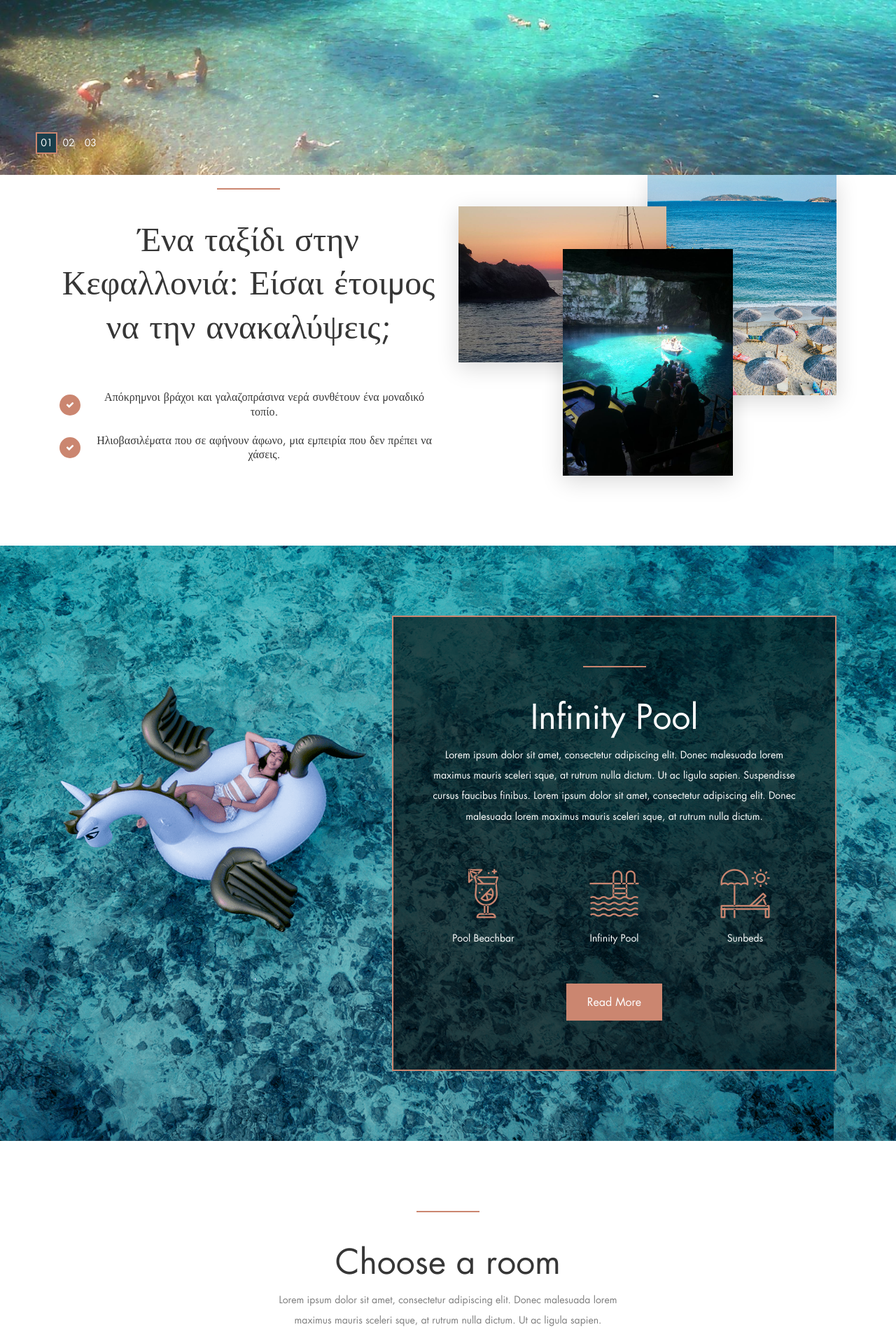
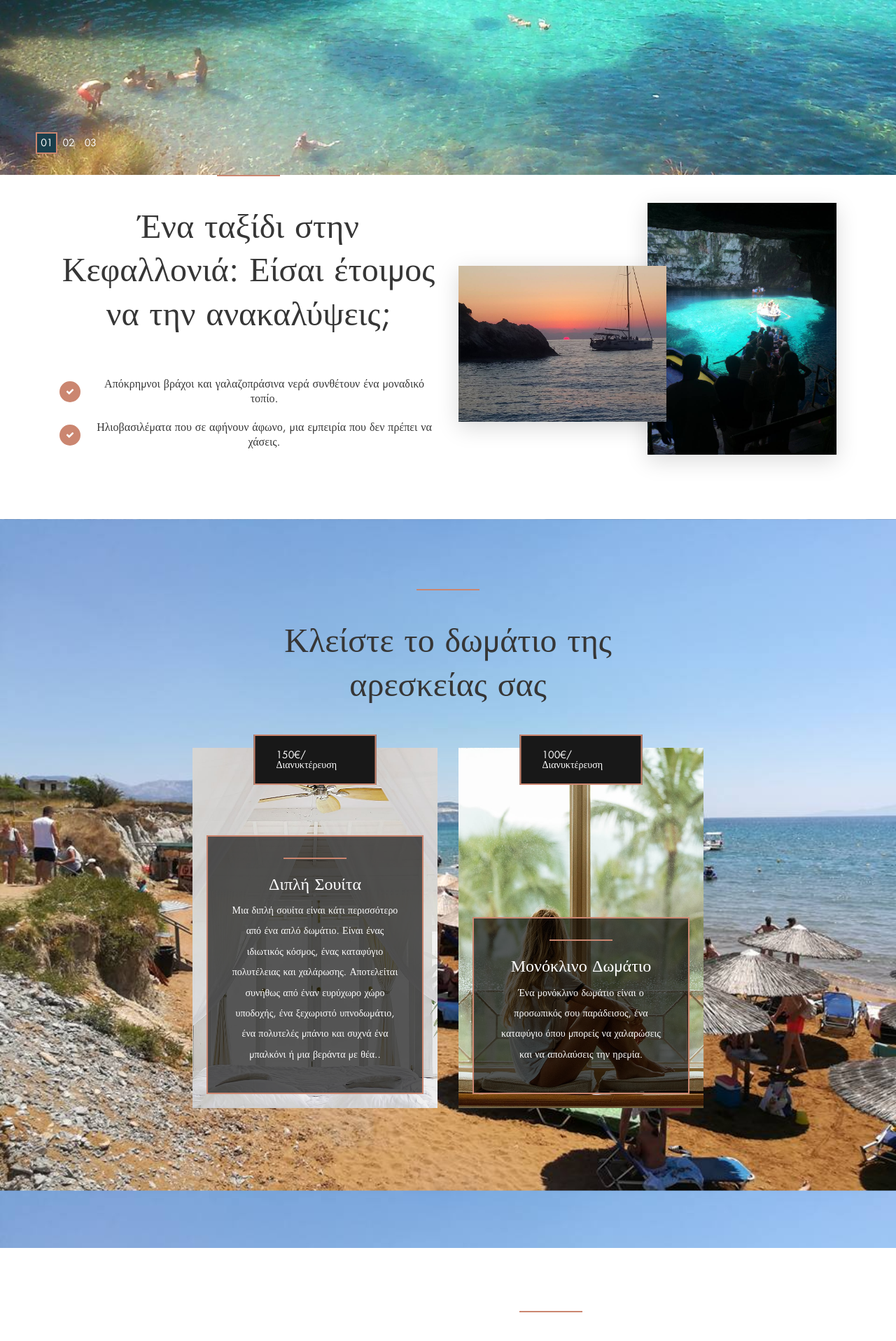
Before and after one commit to DimitrisTakos/Diplomatiki, a Django app: page / in a window 1280 px wide. Shown: the part 700-2617 px from the top of the page at 70% size. Run offline with Django 5.2, Linux system fonts and the light colour scheme; a map, chart or similar area stays blank; some libraries are stand-ins or nearby versions; some web fonts are replaced; grey boxes are pictures that could not be loaded.

Commit message:
Update main_page.html ver.8

```diff
--- a/static/tourismingreece/css/style.css
+++ b/static/tourismingreece/css/style.css
@@ -885,7 +885,7 @@ img {
     left: 50%;
     -webkit-transform: translateX(-50%);
     transform: translateX(-50%);
-    padding: 10px 15px;
+    padding: 20px 30px;
     background-color: #181818;
     border: 2px solid #cb8670;
     display: inline-block;
--- a/tourismingreece/templates/tourismingreece/main_page.html
+++ b/tourismingreece/templates/tourismingreece/main_page.html
@@ -148,15 +148,11 @@
                     <div class="about-thumbnail homepage mb-100">
                         <!-- Πρώτη Εικόνα -->
                         <div class="first-img wow fadeInUp" data-wow-delay="100ms">
-                            <img src="{% static 'tourismingreece/img/bg-img/5.jpg' %}" alt="">
+                            <img src="{% static 'tourismingreece/img/bg-img/image_5.jpg' %}" alt="">
                         </div>
                         <!-- Δεύτερη Εικόνα -->
                         <div class="second-img wow fadeInUp" data-wow-delay="300ms">
                             <img src="{% static 'tourismingreece/img/bg-img/image_4.jpg' %}" alt="">
-                        </div>
-                        <!-- Τρίτη Εικόνα -->
-                        <div class="third-img wow fadeInUp" data-wow-delay="500ms">
-                            <img src="{% static 'tourismingreece/img/bg-img/image_5.jpg' %}" alt="">
                         </div>
                     </div>
                 </div>
@@ -165,119 +161,59 @@
     </section>
 
 
-    <!-- ##### Pool Area Start ##### -->
-    <section class="pool-area section-padding-100 bg-img bg-fixed" style="background-image: url({% static 'tourismingreece/img/bg-img/4.png' %});">
-        <div class="container">
-            <div class="row justify-content-end">
-                <div class="col-12 col-lg-7">
-                    <div class="pool-content text-center wow fadeInUp" data-wow-delay="300ms">
-                        <div class="section-heading text-center white">
-                            <div class="line-"></div>
-                            <h2>Infinity Pool</h2>
-                            <p>Lorem ipsum dolor sit amet, consectetur adipiscing elit. Donec malesuada lorem maximus mauris sceleri sque, at rutrum nulla dictum. Ut ac ligula sapien. Suspendisse cursus faucibus finibus. Lorem ipsum dolor sit amet, consectetur adipiscing elit. Donec malesuada lorem maximus mauris sceleri sque, at rutrum nulla dictum.</p>
-                        </div>
-
-                        <div class="row">
-                            <div class="col-12 col-sm-4">
-                                <div class="pool-feature">
-                                    <i class="icon-cocktail-1"></i>
-                                    <p>Pool Beachbar</p>
-                                </div>
-                            </div>
-                            <div class="col-12 col-sm-4">
-                                <div class="pool-feature">
-                                    <i class="icon-swimming-pool"></i>
-                                    <p>Infinity Pool</p>
-                                </div>
-                            </div>
-                            <div class="col-12 col-sm-4">
-                                <div class="pool-feature">
-                                    <i class="icon-beach"></i>
-                                    <p>Sunbeds</p>
-                                </div>
-                            </div>
-                        </div>
-                        <!-- Button -->
-                        <a href="#" class="btn palatin-btn mt-50">Read More</a>
-                    </div>
-                </div>
-            </div>
-        </div>
-    </section>
-    <!-- ##### Pool Area End ##### -->
-
-    <!-- ##### Rooms Area Start ##### -->
-    <section class="rooms-area section-padding-100-0">
+   <!-- Τιμές Δωματίων -->
+    <section class="pool-area section-padding-100 bg-img bg-fixed" style="background-image: url({% static 'tourismingreece/img/bg-img/image_6.jpg' %});">
         <div class="container">
             <div class="row justify-content-center">
                 <div class="col-12 col-lg-6">
                     <div class="section-heading text-center">
                         <div class="line-"></div>
-                        <h2>Choose a room</h2>
-                        <p>Lorem ipsum dolor sit amet, consectetur adipiscing elit. Donec malesuada lorem maximus mauris sceleri sque, at rutrum nulla dictum. Ut ac ligula sapien.</p>
+                        <h2>Κλείστε το δωμάτιο της αρεσκείας σας</h2>
                     </div>
                 </div>
             </div>
 
             <div class="row justify-content-center">
 
-                <!-- Single Rooms Area -->
+                <!-- Διαθεσιμότητα δωματίων -->
                 <div class="col-12 col-md-6 col-lg-4">
-                    <div class="single-rooms-area wow fadeInUp" data-wow-delay="100ms">
-                        <!-- Thumbnail -->
-                        <div class="bg-thumbnail bg-img" style="background-image: url({% static 'tourismingreece/img/bg-img/1.jpg' %});"></div>
-                        <!-- Price -->
-                        <p class="price-from">From $150/night</p>
-                        <!-- Rooms Text -->
+                    <div class="single-rooms-area wow fadeInUp" data-wow-delay="300ms">
+                        <!-- Εικόνα -->
+                        <div class="bg-thumbnail bg-img" style="background-image: url({% static 'tourismingreece/img/bg-img/8.jpg'%}); "></div>
+                        <!-- Τιμή -->
+                        <p class="price-from">150€/Διανυκτέρευση</p>
+                        <!-- Κείμενο Σουίτας -->
                         <div class="rooms-text">
                             <div class="line"></div>
-                            <h4>Deluxe Room</h4>
-                            <p>Lorem ipsum dolor sit amet, consectetur adipiscing elit. Donec malesuada lorem maximus mauris sceleri sque.</p>
+                            <h4>Διπλή Σουίτα</h4>
+                            <p>Μια διπλή σουίτα είναι κάτι περισσότερο από ένα απλό δωμάτιο. Είναι ένας ιδιωτικός κόσμος, ένας καταφύγιο πολυτέλειας και χαλάρωσης. Αποτελείται συνήθως από έναν ευρύχωρο χώρο υποδοχής, ένα ξεχωριστό υπνοδωμάτιο, ένα πολυτελές μπάνιο και συχνά ένα μπαλκόνι ή μια βεράντα με θέα..</p>
                         </div>
-                        <!-- Book Room -->
-                        <a href="#" class="book-room-btn btn palatin-btn">Book Room</a>
                     </div>
                 </div>
 
-                <!-- Single Rooms Area -->
+
                 <div class="col-12 col-md-6 col-lg-4">
-                    <div class="single-rooms-area wow fadeInUp" data-wow-delay="300ms">
-                        <!-- Thumbnail -->
-                        <div class="bg-thumbnail bg-img" style="background-image: url({% static 'tourismingreece/img/bg-img/8.jpg'%}); "></div>
-                        <!-- Price -->
-                        <p class="price-from">From $150/night</p>
-                        <!-- Rooms Text -->
+                    <div class="single-rooms-area wow fadeInUp" data-wow-delay="500ms">
+                        <!-- Εικόνα -->
+                        <div class="bg-thumbnail bg-img" style="background-image: url({% static 'tourismingreece/img/bg-img/9.jpg' %});"></div>
+                        <!-- Τιμή -->
+                        <p class="price-from">100€/Διανυκτέρευση</p>
+                        <!-- Κείμενο Μονόκλινου -->
                         <div class="rooms-text">
                             <div class="line"></div>
-                            <h4>Double Suite</h4>
-                            <p>Lorem ipsum dolor sit amet, consectetur adipiscing elit. Donec malesuada lorem maximus mauris sceleri sque.</p>
+                            <h4>Μονόκλινο Δωμάτιο</h4>
+                            <p>Ένα μονόκλινο δωμάτιο είναι ο προσωπικός σου παράδεισος, ένα καταφύγιο όπου μπορείς να χαλαρώσεις και να απολαύσεις την ηρεμία.</p>
                         </div>
-                        <!-- Book Room -->
-                        <a href="#" class="book-room-btn btn palatin-btn">Book Room</a>
-                    </div>
-                </div>
-
-                <!-- Single Rooms Area -->
-                <div class="col-12 col-md-6 col-lg-4">
-                    <div class="single-rooms-area wow fadeInUp" data-wow-delay="500ms">
-                        <!-- Thumbnail -->
-                        <div class="bg-thumbnail bg-img" style="background-image: url({% static 'tourismingreece/img/bg-img/9.jpg' %});"></div>
-                        <!-- Price -->
-                        <p class="price-from">From $100/night</p>
-                        <!-- Rooms Text -->
-                        <div class="rooms-text">
-                            <div class="line"></div>
-                            <h4>Single Room</h4>
-                            <p>Lorem ipsum dolor sit amet, consectetur adipiscing elit. Donec malesuada lorem maximus mauris sceleri sque.</p>
-                        </div>
-                        <!-- Book Room -->
-                        <a href="#" class="book-room-btn btn palatin-btn">Book Room</a>
                     </div>
                 </div>
 
             </div>
         </div>
     </section>
+
+
+    <!-- ##### Rooms Area Start ##### -->
+
     <!-- ##### Rooms Area End ##### -->
 
     <!-- ##### Contact Area Start ##### -->
```
Also changed, not shown: static/tourismingreece/img/bg-img/5.jpg (deleted), static/tourismingreece/img/bg-img/image_6.jpg (added).
